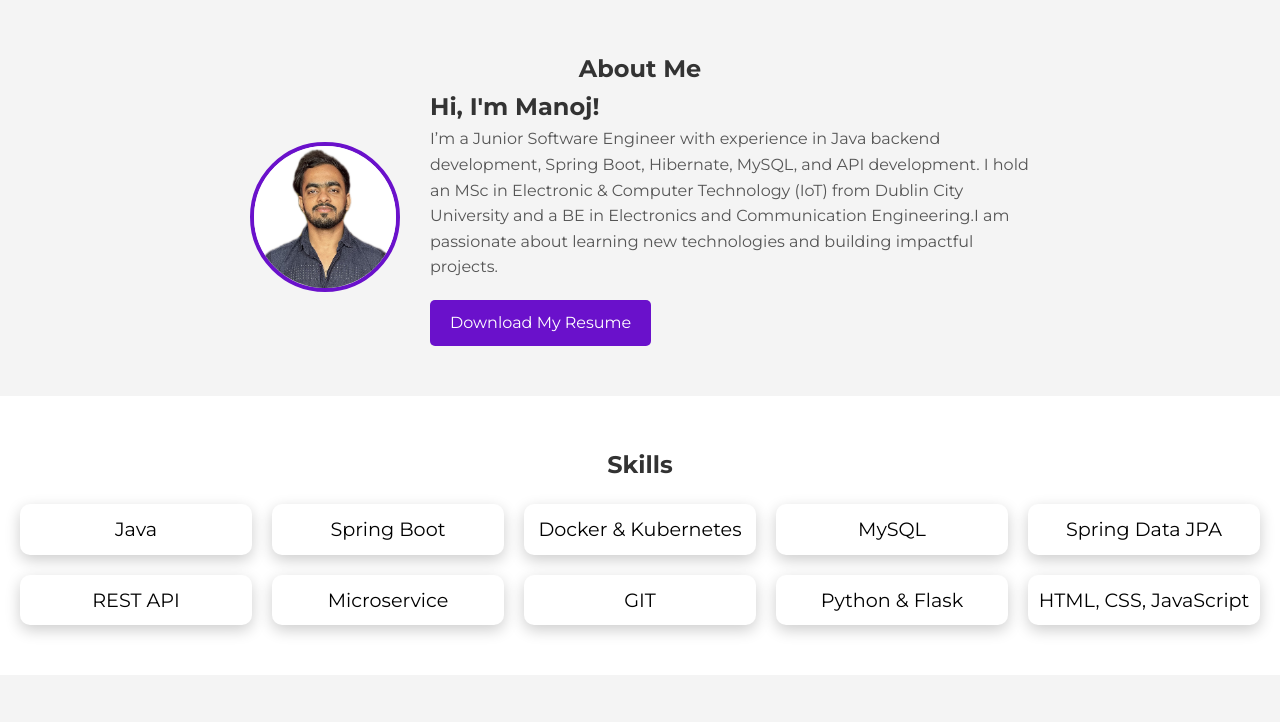
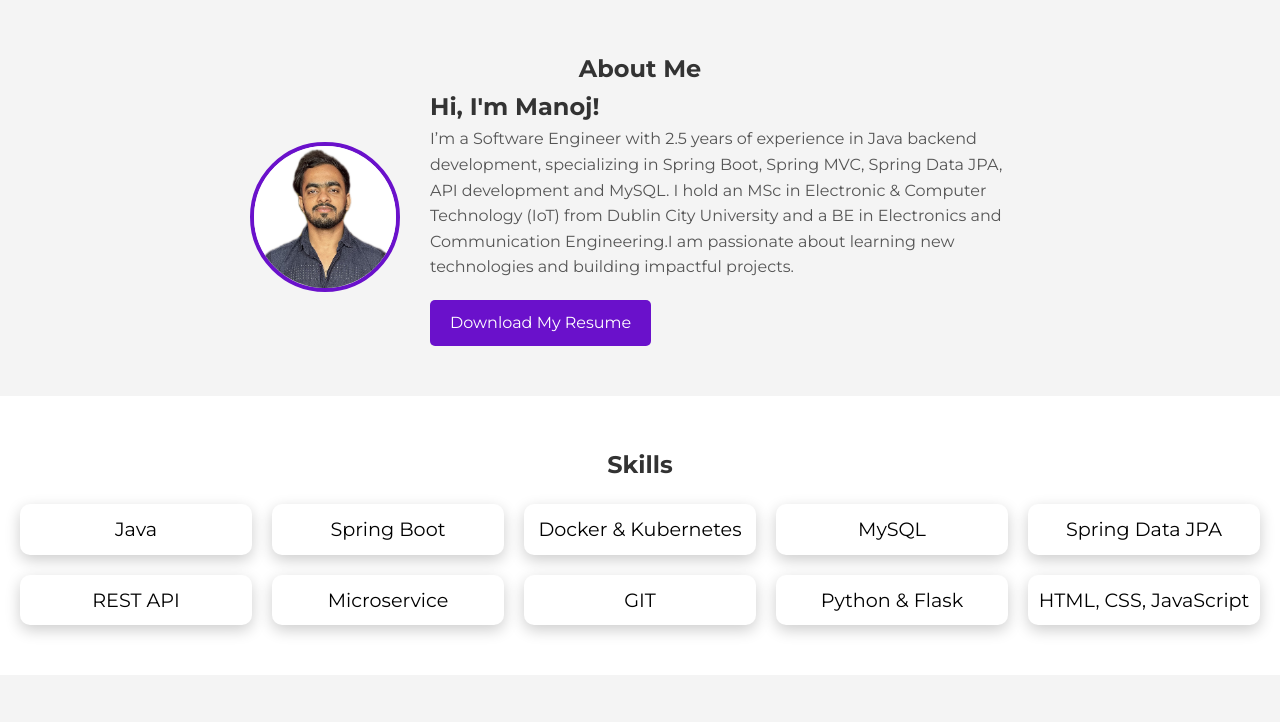
Before and after one commit to Manojkirugavaluthibbegowda/portfolio, a plain HTML site: page index.html in a window 1280 px wide. Shown: the part 880-1602 px from the top of the page. Drawn offline with Linux system fonts and the light colour scheme.

Commit message:
Changes in bio

```diff
--- a/index.html
+++ b/index.html
@@ -88,12 +88,12 @@
         <div class="bio">
           <h3>Hi, I'm Manoj!</h3>
           <p>
-            I’m a Junior Software Engineer with experience in Java backend
-            development, Spring Boot, Hibernate, MySQL, and API development. I
-            hold an MSc in Electronic & Computer Technology (IoT) from Dublin
-            City University and a BE in Electronics and Communication
-            Engineering.I am passionate about learning new technologies and
-            building impactful projects.
+            I’m a Software Engineer with 2.5 years of experience in Java backend
+            development, specializing in Spring Boot, Spring MVC, Spring Data
+            JPA, API development and MySQL. I hold an MSc in Electronic &
+            Computer Technology (IoT) from Dublin City University and a BE in
+            Electronics and Communication Engineering.I am passionate about
+            learning new technologies and building impactful projects.
           </p>
           <a href="files/Manoj K T Software.pdf" download class="resume-btn"
             >Download My Resume</a
```
